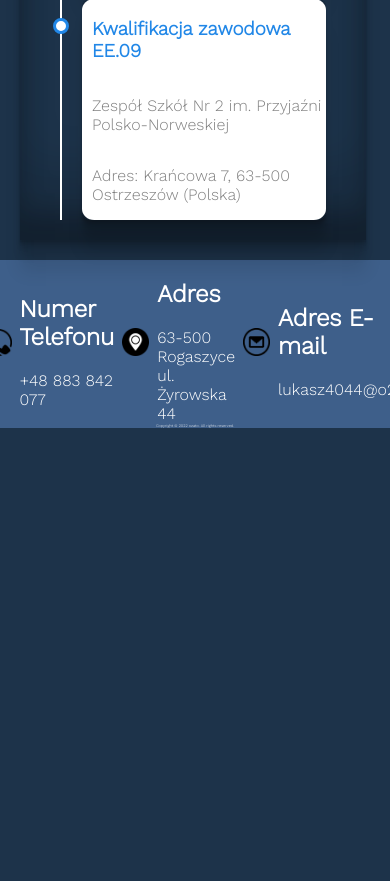
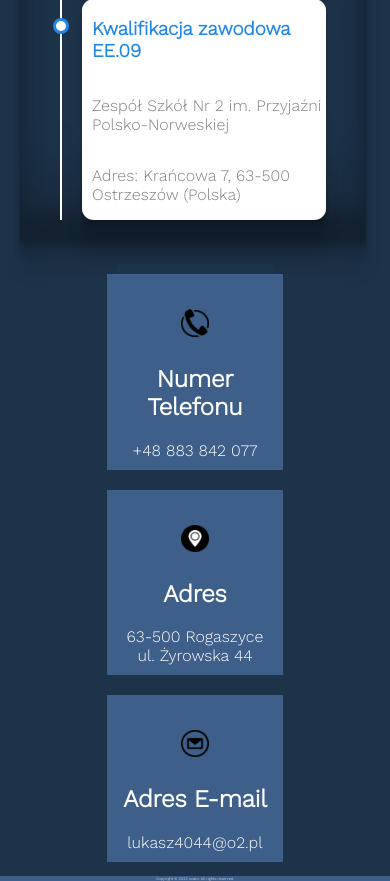
Before and after one commit to Ozatooo/cvlukaszrybarz, a PHP site: page / in a window 390 px wide; the page is wider, and only the part inside the window is pictured. Shown: the part 2952-3833 px from the top of that part. Before the commit the page ends 3380 px from the top of that part, so only its background shows below. Run offline with PHP 8.4, Linux system fonts and the light colour scheme; some libraries are stand-ins or nearby versions.

Commit message:
make it better

```diff
--- a/index.html
+++ b/index.html
@@ -143,23 +143,31 @@
                 </div>
           </div>
         </section>
+        <section class="all_info">
           <footer class="information">
+            <div class="mobile_info">
               <img src="img/telephone-mark.png">
               <article class="footer_info">
                 <h2>Numer Telefonu</h2>
                 +48 883 842 077
               </article>
+            </div>
+            <div class="mobile_info">
               <img src="img/adress-mark.png">
               <article class="footer_info">
                 <h2>Adres</h2>
                 63-500 Rogaszyce ul. Żyrowska 44
               </article>
+            </div>
+            <div class="mobile_info">
               <img src="img/email-mark.png">
               <article class="footer_info">
                 <h2>Adres E-mail</h2>
                 lukasz4044@o2.pl
               </article>
+              </div>
           </footer>
+        </section>
         <footer class="copyright">
           Copyright © 2022 ozato. All rights reserved.
         </footer>
--- a/style.css
+++ b/style.css
@@ -41,6 +41,36 @@
     .about_me{
         font-size: 3vw !important;
     }
+    .information{
+        background-color: #1D334A !important;
+        margin: 1vw;
+        display: flex;
+        justify-content: center;
+        align-items: center;
+        width: 40vw !important;
+        flex-direction: column;
+     }
+     .information img{
+         margin-top: 2vh !important;
+     }
+     .all_info{
+        background-color: #1D334A ;
+        display: flex;
+        justify-content: center ;
+        text-align: center;
+        align-items: center;
+        flex-direction: column;
+     }
+     .mobile_info{
+         display: flex;
+         flex-direction: column;
+         background-color: #3E5F8A;
+         width: 40vw;
+         margin: 10px;
+         padding: 10px;
+     }
+
+
 }
 
 body{
@@ -368,3 +398,55 @@ a:hover{
     width: 100vw;
     font-size: 1vw;
  }
+
+
+ .slider {
+    overflow: hidden;
+    width: 100%;
+    height: 240px;
+}
+
+.slider-container {
+    display: flex;
+    justify-content: flex-start;
+    align-items: center;
+    height: 100%;
+    -webkit-transition: transform .2s ease-in-out;
+    -moz-transition: transform .2s ease-in-out;
+    -ms-transition: transform .2s ease-in-out;
+    -o-transition: transform .2s ease-in-out;
+    transition: transform .2s ease-in-out;
+}
+
+.slider-img {
+    width: 40%;
+    height: auto;
+    display: block;
+}
+
+
+.sliderr{
+    background-color: burlywood;
+    width: 75%;
+    position: absolute;
+    left:25%;
+    top:30%;
+}
+
+.conn{
+    width: 100%;
+    height: 10%;
+    position: absolute;
+    top:40%;
+    left: 0%;
+}
+
+.mobile_info{
+    display: flex;
+    align-items: center;
+}
+
+.all_info{
+    display: flex;
+
+}
```
Lines whose indentation alone changed are shown as unchanged.
